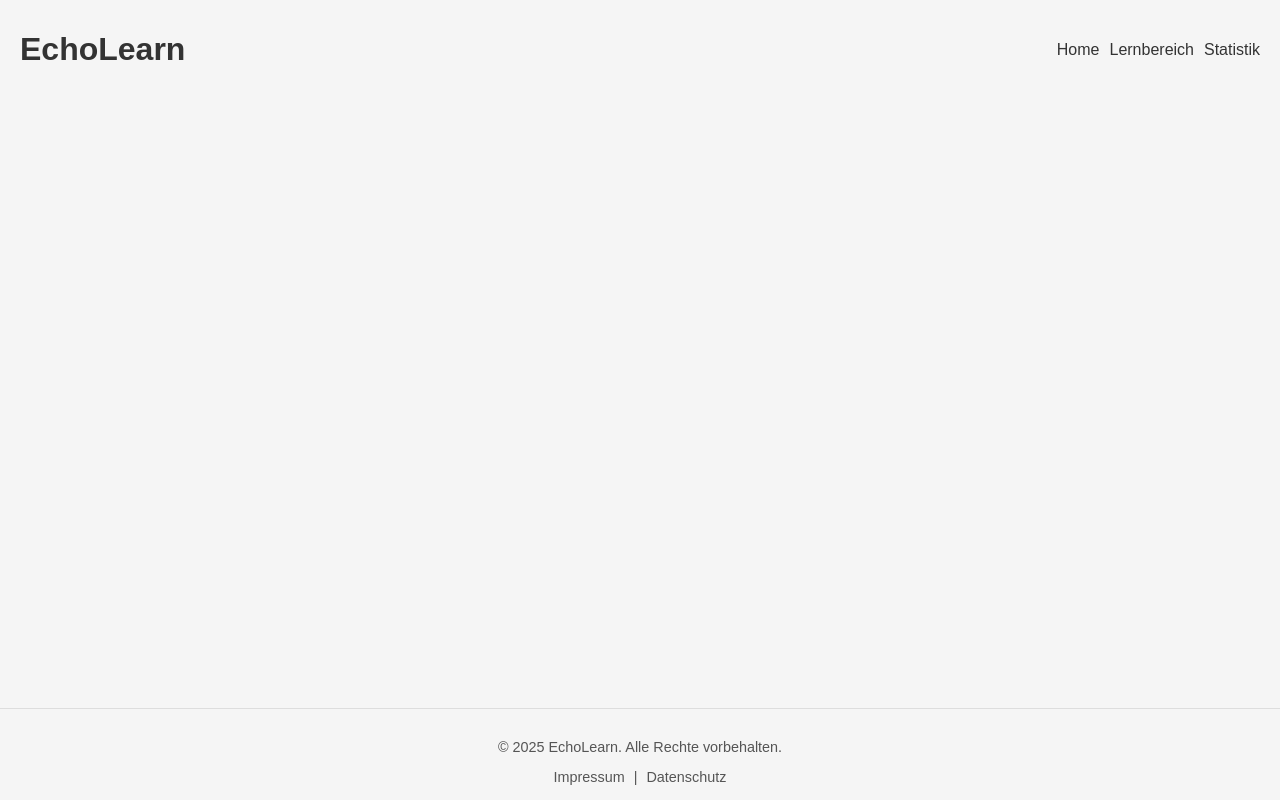
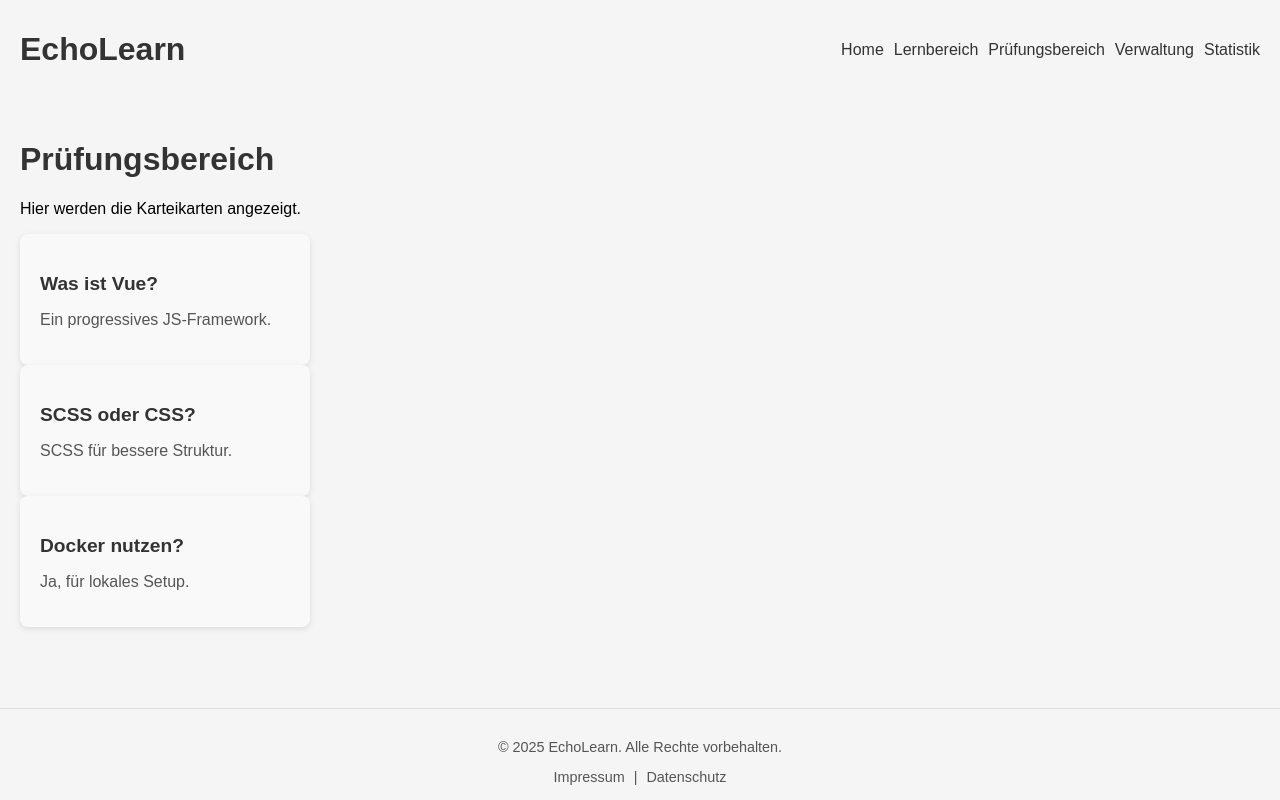
Before and after one commit to mauricehaas/EchoLearn, a Vue app in the folder frontend/: page /pruefung in a window 1280 px wide. Built offline with nearby package versions, Linux system fonts and the light colour scheme.

Commit message:
[TASK] Update Navigation

```diff
--- a/frontend/src/components/AppHeader.vue
+++ b/frontend/src/components/AppHeader.vue
@@ -4,6 +4,8 @@
     <nav>
       <router-link to="/">Home</router-link>
       <router-link to="/lernen">Lernbereich</router-link>
+      <router-link to="/pruefung">Prüfungsbereich</router-link>
+      <router-link to="/verwaltung">Verwaltung</router-link>
       <router-link to="/statistik">Statistik</router-link>
     </nav>
   </header>
--- a/frontend/src/router/index.js
+++ b/frontend/src/router/index.js
@@ -1,12 +1,14 @@
 import { createRouter, createWebHistory } from 'vue-router'
 import Home from '../views/Home.vue'
 import Lernbereich from '../views/Lernbereich.vue'
+import Prüfungsbereich from '../views/Prüfungsbereich.vue'
 import Verwaltung from '../views/Verwaltung.vue'
 
 const routes = [
   { path: '/', name: 'Home', component: Home },
   { path: '/lernen', name: 'Lernbereich', component: Lernbereich },
-  { path: '/verwaltung', name: 'Verwaltung', component: Verwaltung }
+  { path: '/verwaltung', name: 'Verwaltung', component: Verwaltung },
+  { path: '/pruefung', name: 'Prüfungsbereich', component: Prüfungsbereich }
 ]
 
 const router = createRouter({
--- /dev/null
+++ b/frontend/src/views/Prüfungsbereich.vue
@@ -0,0 +1,25 @@
+<template>
+  <div>
+    <h1>Prüfungsbereich</h1>
+    <p>Hier werden die Karteikarten angezeigt.</p>
+    <Card v-for="card in previewCards" :key="card.id" :card="card" />
+  </div>
+</template>
+
+<script>
+  import Card from '../components/Card.vue'
+
+  export default {
+    components: { Card },
+
+    setup() {
+      const previewCards = [
+        { id: 1, question: 'Was ist Vue?', answer: 'Ein progressives JS-Framework.' },
+        { id: 2, question: 'SCSS oder CSS?', answer: 'SCSS für bessere Struktur.' },
+        { id: 3, question: 'Docker nutzen?', answer: 'Ja, für lokales Setup.' }
+      ]
+
+      return { previewCards }
+    }
+  }
+</script>
```
